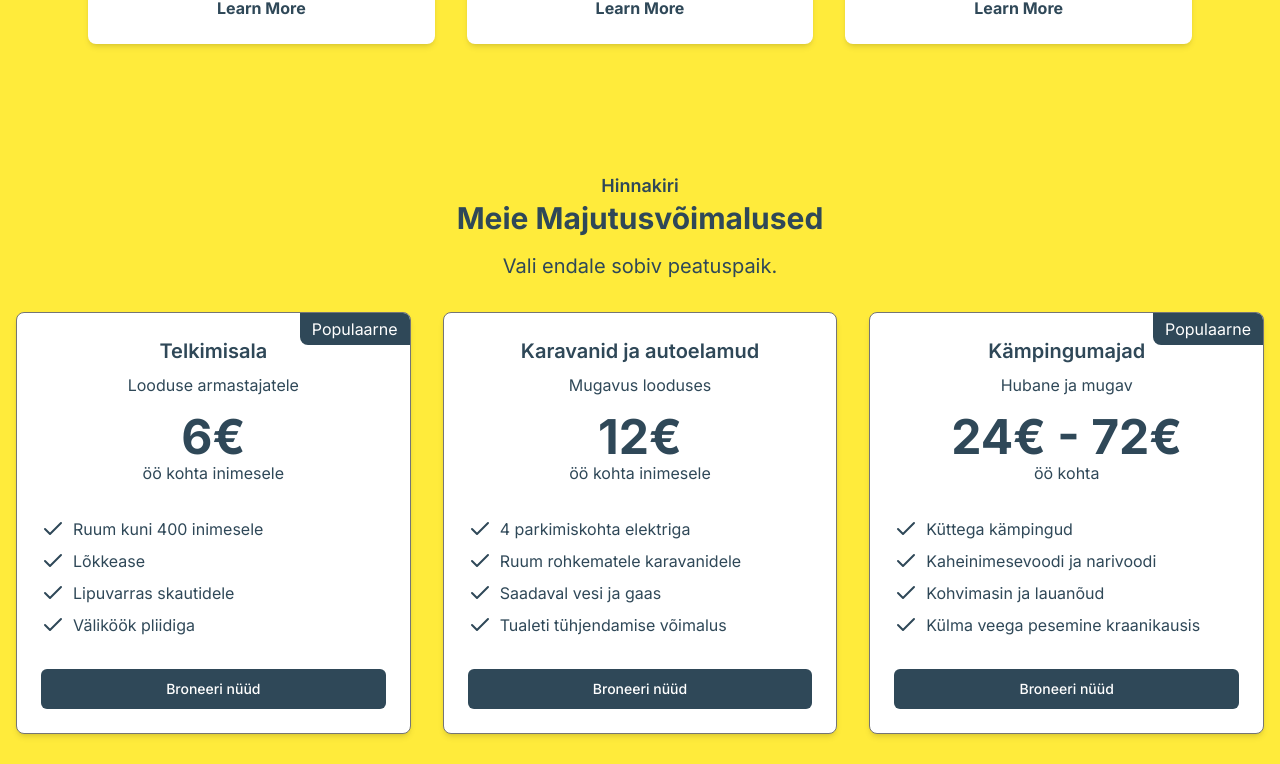
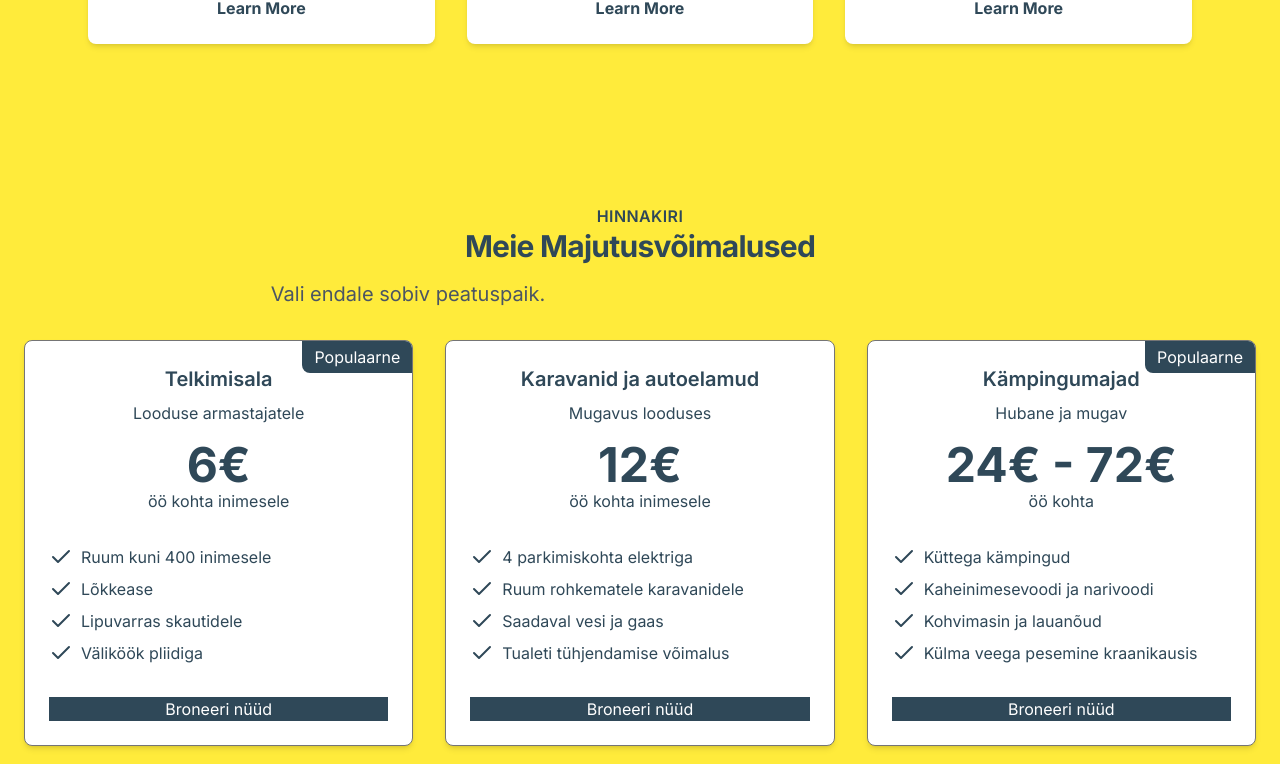
Before and after one commit to 77ccreed/kalda-next, a Next.js app: page /en in a window 1280 px wide. Shown: the part 1420-2184 px from the top of the page. Built offline with nearby package versions, Linux system fonts and the light colour scheme.

Commit message:
refactor: Update Pricing component to use new common components for improved structure and styling

```diff
--- a/src/components/Pricing.tsx
+++ b/src/components/Pricing.tsx
@@ -1,7 +1,10 @@
 import React from 'react';
 import { Check } from 'lucide-react';
-import { Button } from '@/components/ui/button';
 import { Card, CardContent } from '@/components/ui/card';
+import Headline from '@/components/common/Headline';
+import ItemGrid from '@/components/common/ItemGrid';
+import WidgetWrapper from '@/components/common/WidgetWrapper';
+import CTA from '@/components/common/CTA';
 
 type CallToActionType = {
   text: string;
@@ -29,15 +32,15 @@ type PricingProps = {
   hasBackground?: boolean;
 };
 
-const Pricing = ({ header, prices, id, hasBackground = false }: PricingProps) => (
-  <section className={`relative bg-primary`} id={id || 'pricing'}>
-    <div className="container mx-auto px-4 py-12">
+const Pricing = ({ header, prices, id, hasBackground = true }: PricingProps) => (
+  <WidgetWrapper id={id || 'pricing'} hasBackground={hasBackground} containerClass="bg-primary text-secondary">
     {header && (
-        <div className="text-center mb-8">
-          {header.tagline && <p className="text-lg font-semibold text-secondary">{header.tagline}</p>}
-          {header.title && <h2 className="text-3xl font-bold text-secondary">{header.title}</h2>}
-          {header.subtitle && <p className="mt-4 text-xl text-secondary">{header.subtitle}</p>}
-        </div>
+      <Headline
+        header={header}
+        containerClass="text-center mb-8"
+        titleClass="text-3xl font-bold"
+        subtitleClass="mt-4 text-xl"
+      />
     )}
     <div className="grid gap-8 sm:grid-cols-1 md:grid-cols-2 lg:grid-cols-3">
       {prices.map((price, index) => (
@@ -65,20 +68,16 @@ const Pricing = ({ header, prices, id, hasBackground = false }: PricingProps) =>
               ))}
             </ul>
             {price.callToAction && (
-                <Button
-                  href={price.callToAction.href}
-                  target={price.callToAction.targetBlank ? '_blank' : '_self'}
-                  className="w-full bg-secondary text-white hover:bg-secondary-dark transition-colors"
-                >
-                  {price.callToAction.text}
-                </Button>
+              <CTA
+                callToAction={price.callToAction}
+                linkClass="w-full bg-secondary text-white hover:bg-secondary-dark transition-colors"
+              />
             )}
           </CardContent>
         </Card>
       ))}
     </div>
-    </div>
-  </section>
+  </WidgetWrapper>
 );
 
 export default Pricing;
```
Lines whose indentation alone changed are shown as unchanged.
